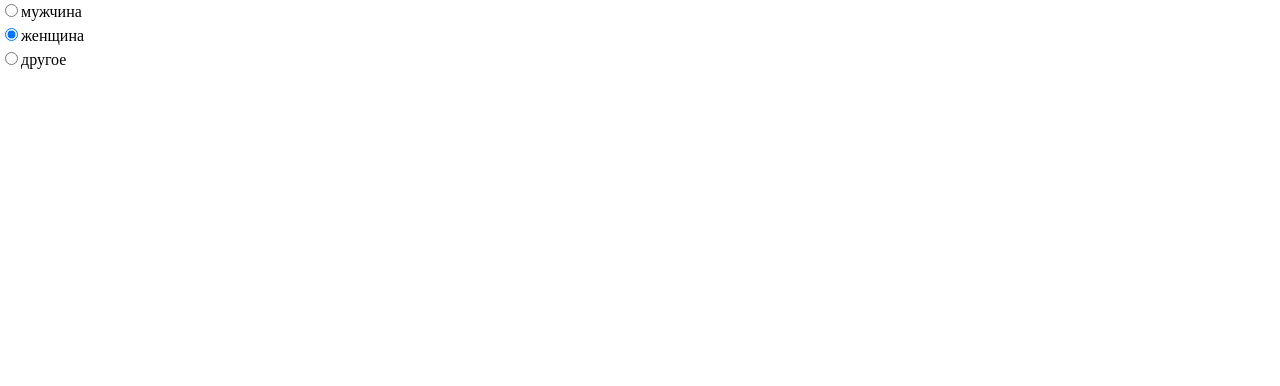
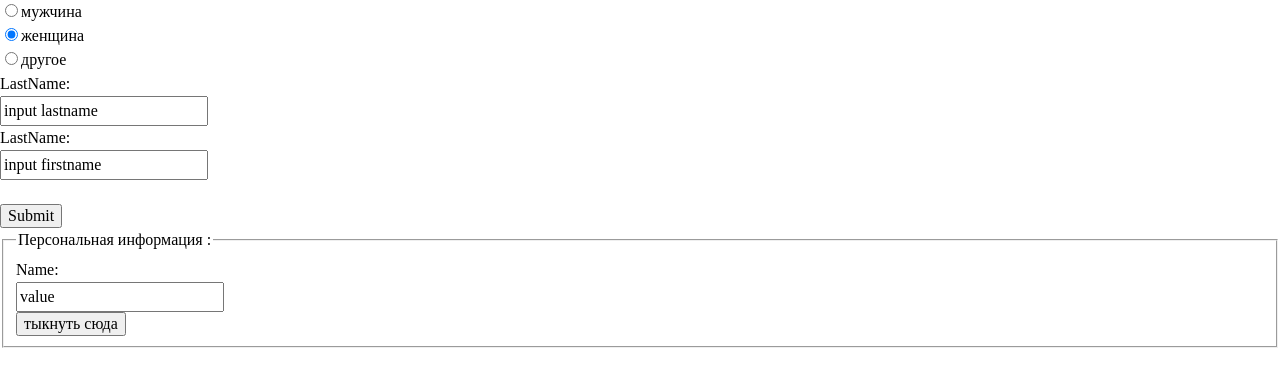
Before and after one commit to evg2055/test, a plain HTML site: page index.html in a window 1280 px wide. Drawn offline with Linux system fonts and the light colour scheme.

Commit message:
add fieldset

```diff
--- a/index.html
+++ b/index.html
@@ -12,5 +12,20 @@
     <input type="radio" name="gender" value="male" >мужчина <br>
     <input type="radio" name="gender" value="female"checked>женщина <br>
     <input type="radio" name="gender" value="other">другое
+    <form action="">
+        LastName:<br>
+        <input type="text" name="lastname" value="input lastname"><br>
+        LastName:<br>
+        <input type="text" name="firstname" value="input firstname"><br>
+        <br>
+        <input type="submit" value="Submit">
+        <fieldset>
+            <legend>Персональная информация :</legend>
+            Name:<br>
+            <input type="text" name="name" value="value">
+            <br>
+            <input type="submit" value="тыкнуть сюда">
+        </fieldset>
+    </form>
 </body>
 </html>
```
